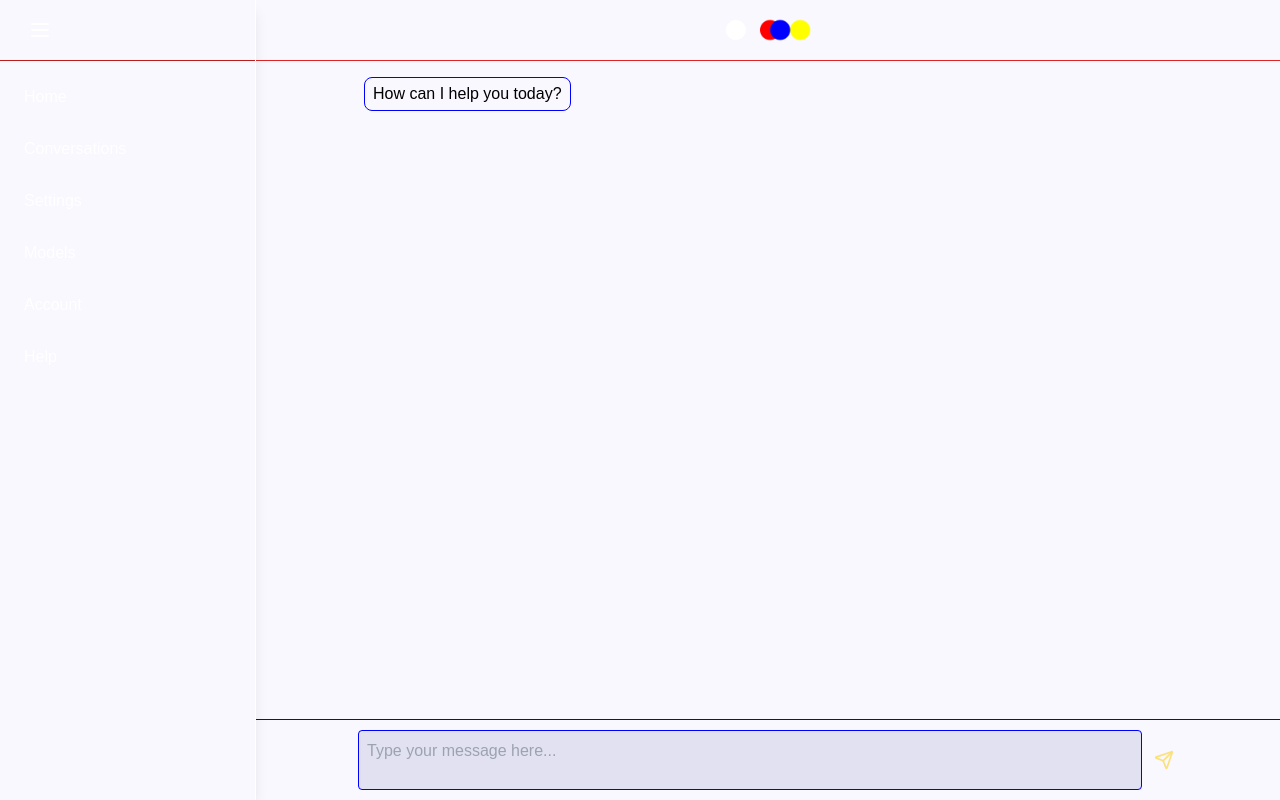
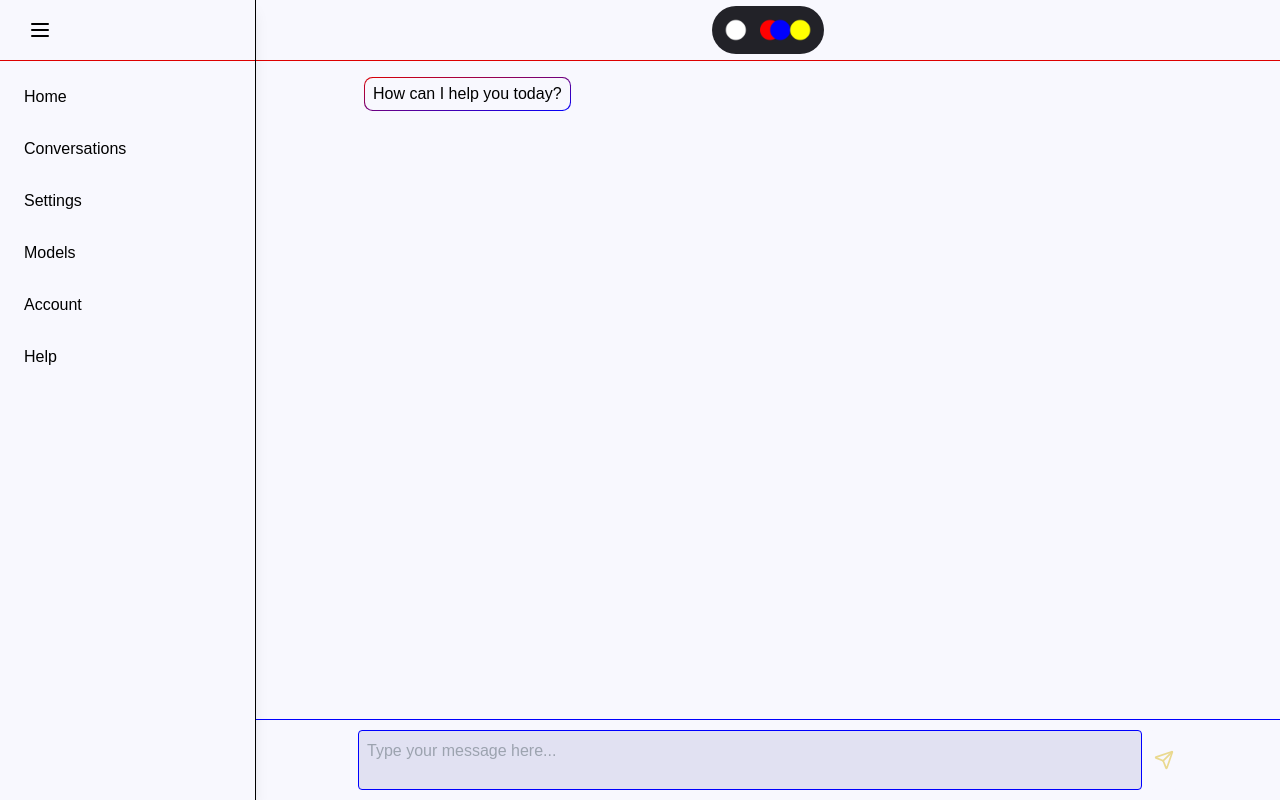
Before and after one commit to eli-gerhard/helper-ai, a Next.js app in the folder chat-interface/: page / in a window 1280 px wide. Both pictures are taken after a click on the button 29 px from the left and 30 px from the top of the page. Built offline with nearby package versions, Linux system fonts and the light colour scheme; no server answers.

Commit message:
temporary gradient

```diff
--- a/chat-interface/app/globals.css
+++ b/chat-interface/app/globals.css
@@ -7,9 +7,10 @@
   --foreground: #000000;
   --textbox: #e1e1f2;
   --hover: #c7c7e0;
-  --accentyl: #ffcc00;
+  --accentyl: #DDBB22;
   --accentrd: #dd0000;
   --accentbl: #0000ff;
+  --dark: #222228;
 }
 
 @media (prefers-color-scheme: dark) {
@@ -18,9 +19,10 @@
     --foreground: #ffffff;
     --textbox: #2e2e36;
     --hover: #363640;
-    --accentyl: #ffcc00;
+    --accentyl: #ffff00;
     --accentrd: #dd0000;
     --accentbl: #0000ff;
+    --dark: #222228;
   }
 }
 
@@ -44,11 +46,11 @@ body {
 @layer components {
 
   .user-message {
-    @apply self-end border border-[var(--accentrd)] bg-[var(--background)] text-[var(--foreground)] px-2 py-1 rounded-lg;
+    @apply self-end bg-[var(--background)] text-[var(--foreground)] px-2 py-1 rounded-lg;
   }
 
   .assistant-message {
-    @apply self-start border border-[var(--accentbl)] bg-[var(--background)] text-[var(--foreground)] px-2 py-1 rounded-lg;
+    @apply self-start bg-[var(--background)] text-[var(--foreground)] px-2 py-1 rounded-lg;
   }
 
   .thinking {
--- a/chat-interface/app/page.tsx
+++ b/chat-interface/app/page.tsx
@@ -168,7 +168,7 @@ export default function HomePage() {
         {/* Main content */}
         <div className="flex-1 flex flex-col h-full w-full overflow-hidden">
           {/* Header bar - fixed at top */}
-          <div className="w-full bg-[var(--background)] border-b border-red-600 flex-shrink-0">
+          <div className="w-full bg-[var(--background)] border-b border-[var(--accentrd)] flex-shrink-0">
             <div className="flex items-center">
               {!isSidebarOpen && (
                 <button
@@ -176,12 +176,15 @@ export default function HomePage() {
                   className="absolute p-2 m-2 rounded-md hover:bg-[var(--hover)] transition-colors"
                   aria-label="Toggle menu"
                 >
-                  <Menu className='stroke-white'/>
+                  <Menu className='stroke-[var(--foreground)]'/>
                 </button>
               )}
 
               <div className="flex-1 flex justify-center">
-                <div className="w-24 h-auto py-3.5 relative">
+              <div className= 'w-28 h-auto my-1.5 py-2 px-2 relative bg-[var(--dark)] rounded-3xl'>
+                {/* <div className= 'w-60 h-auto py-3.5 px-16 relative'
+                  style={{background: 'linear-gradient(to right, var(--background) 0%, var(--dark) 25%, var(--dark) 75%, var(--background) 100%'}}
+                > */}
                   <Image
                     src="/planetslogo.png"
                     alt="Logo"
--- a/chat-interface/components/Message.tsx
+++ b/chat-interface/components/Message.tsx
@@ -49,8 +49,13 @@ const Message: React.FC<MessageProps> = ({ message }) => {
   };
 
   return (
+    <div className={`max-w-[90%] rounded-[8.5px] bg-gradient-to-br
+      ${
+          message.role === 'user' ? 'self-end from-[var(--accentrd)] to-[var(--accentyl)]' :
+          message.content === 'Thinking...' ? '' : 'self-start from-[var(--accentrd)] to-[var(--accentbl)]'
+      }`}>
       <div
-      className={`max-w-[80%] ${
+        className={`max-w-[100%] m-px ${
           message.role === 'user' ? 'user-message' :
           message.content === 'Thinking...' ? 'thinking' : 'assistant-message'
         }`}
@@ -68,6 +73,7 @@ const Message: React.FC<MessageProps> = ({ message }) => {
           // message.content
         )}
       </div>
+    </div>
   );
 };
 
--- a/chat-interface/components/MessageInput.tsx
+++ b/chat-interface/components/MessageInput.tsx
@@ -58,11 +58,11 @@ const MessageInput: React.FC<MessageInputProps> = ({
           />
 
           <button
-            className="p-1 bg-[var(--background)] text-[var(--accentyl)] rounded cursor-pointer flex items-center justify-center hover:bg-[var(--hover)] disabled:opacity-50" //disabled:cursor-not-allowed
+            className="p-0 bg-[var(--background)] text-[var(--accentyl)] rounded cursor-pointer flex items-center justify-center hover:bg-[var(--hover)] disabled:opacity-50" //disabled:cursor-not-allowed
             onClick={handleSendMessage}
             disabled={isWaitingForResponse || !userInput.trim()}
           >
-            <Send className='h-5 w-5'/>
+            <Send className='h-7 w-7 p-1'/>
           </button>
         </div>
       </div>
--- a/chat-interface/components/Sidebar.tsx
+++ b/chat-interface/components/Sidebar.tsx
@@ -17,26 +17,26 @@ const Sidebar: React.FC<SidebarProps> = ({
   return (
     <>
       <div
-        className={`fixed md:relative z-10 h-full bg-[var(--background)] border-r border-white shadow-lg transition-all duration-300 ease-in-out ${
+        className={`fixed md:relative z-10 h-full bg-[var(--background)] border-r border-[var(--foreground)] shadow-lg transition-all duration-300 ease-in-out ${
           isSidebarOpen ? 'w-64 translate-x-0' : 'w-0 -translate-x-full overflow-hidden'
         }`}
       >
         {isSidebarOpen && (
           <div className="h-full overflow-y-auto">
-            <div className="py-[10px] px-5 border-b border-red-700 flex items-center">
+            <div className="py-[10px] px-5 border-b border-[var(--accentrd)] flex items-center">
               <button
                 onClick={toggleSidebar}
                 className="p-2 rounded-md hover:bg-[var(--hover)] transition-colors"
                 aria-label="Close menu"
               >
-                <Menu className='stroke-white'/>
+                <Menu className='stroke-[var(--foreground)]'/>
               </button>
             </div>
             <nav className="p-4">
               <ul className="space-y-3">
                 {['Home', 'Conversations', 'Settings', 'Models', 'Account', 'Help'].map((item) => (
                   <li key={item}>
-                    <a href="#" className="block p-2 rounded hover:bg-[var(--hover)] transition-colors text-white">
+                    <a href="#" className="block p-2 rounded hover:bg-[var(--hover)] transition-colors text-[var(--foreground)]">
                       {item}
                     </a>
                   </li>
```
Lines whose indentation alone changed are shown as unchanged.
